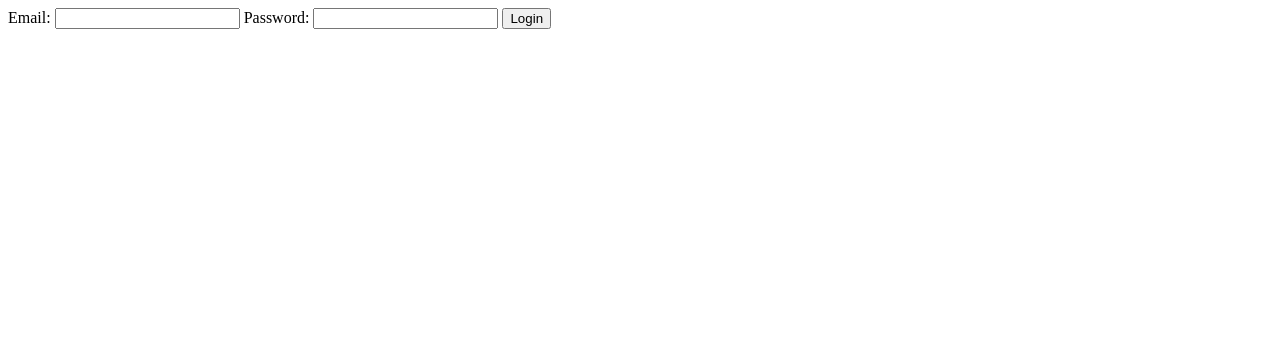
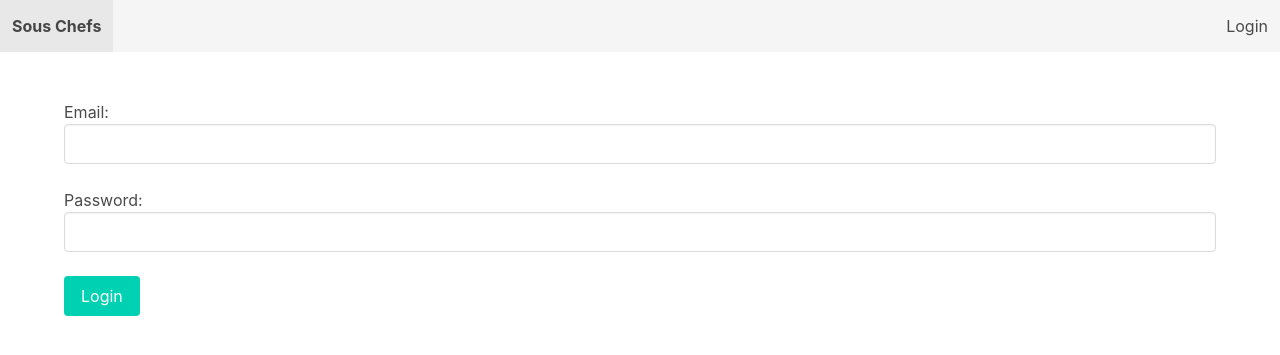
Before and after one commit to funkyrailroad/sous-chefs, a Django app: template accounts/templates/accounts/login.html in a window 1280 px wide. Shown: the top 355 px of the page. Run offline with Django 5.2, Linux system fonts and the light colour scheme; the template is opened without the code that fills it, so the values that code supplies are empty; parts of the project's set-up code (start-up, migrations or seed data) failed here and were passed over; some libraries are stand-ins or nearby versions.

Commit message:
Use bulma for login page

```diff
--- a/accounts/templates/accounts/login.html
+++ b/accounts/templates/accounts/login.html
@@ -1,18 +1,29 @@
+{% extends "my_app/base.html" %}
+{% block body %}
+
 {% if messages %}
     {% for message in messages %}
         <p>{{ message }}</p>
     {% endfor %}
 {% endif %}
 
-<form method="post">
+<form class="control" method="post">
     {% csrf_token %}
-    <label for="email">Email:</label>
-    <input type="email" name="email" required>
 
-    <label for="password">Password:</label>
-    <input type="password" name="password" required>
+    <div class="block">
+      <label for="email">Email:</label>
+      <input class="input" type="email" name="email" required>
+    </div>
+
+    <div class="block">
+      <label for="password">Password:</label>
+      <input class="input" type="password" name="password" required>
+    </div>
 
     <input type="hidden" name="next" value="{{ next }}">
 
-    <button type="submit">Login</button>
+    <div class="block">
+      <button class="button is-primary" type="submit">Login</button>
+    </div>
 </form>
+{% endblock %}
```
